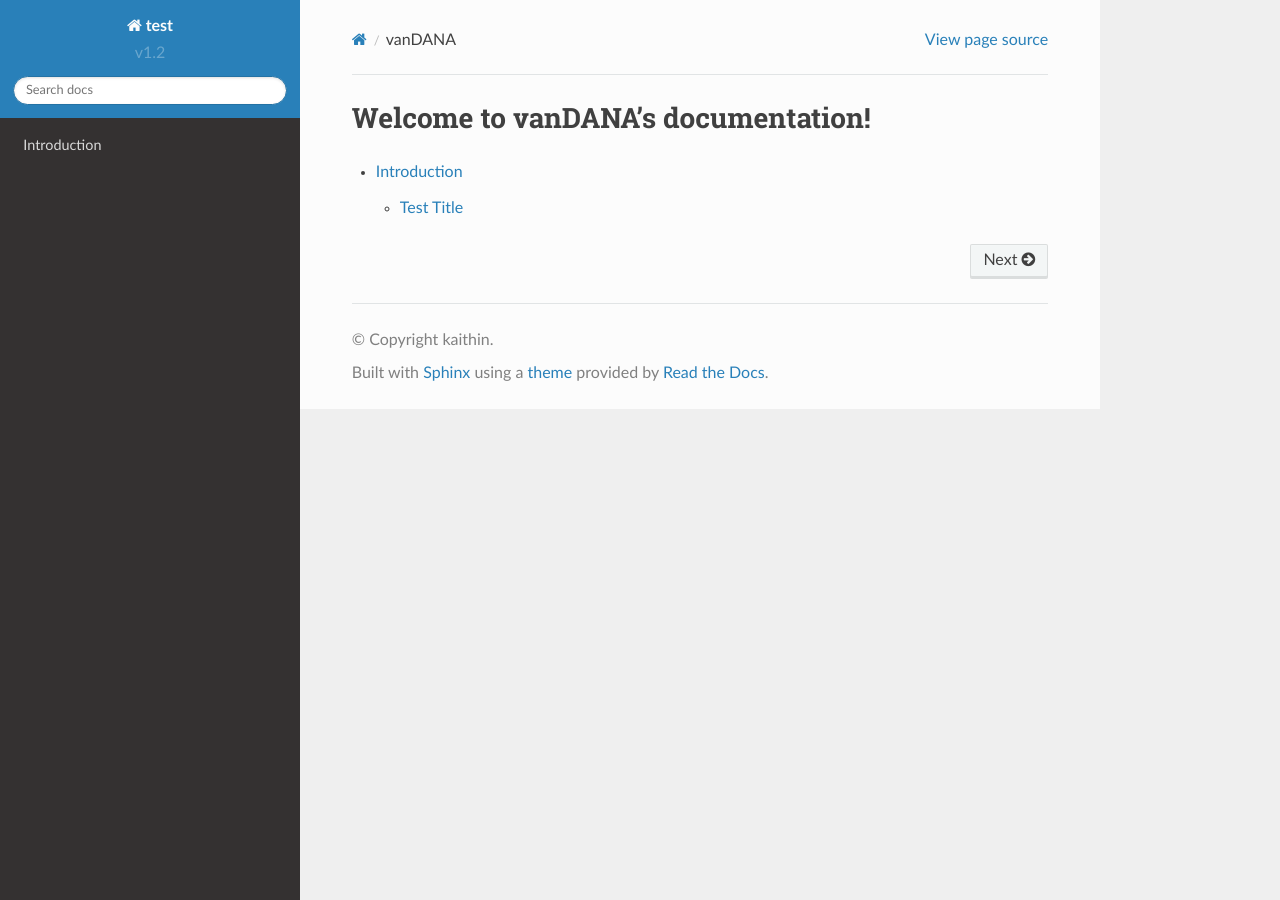
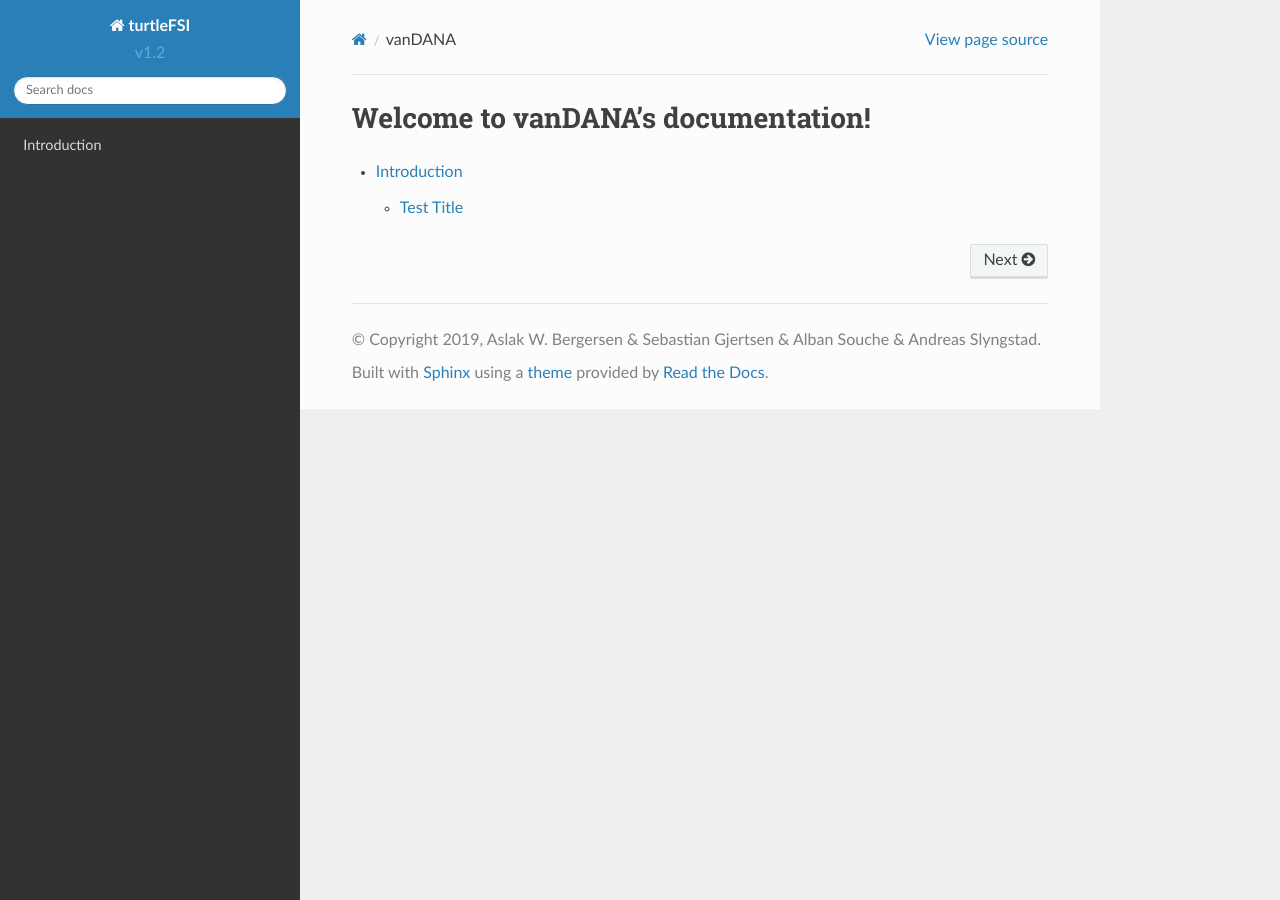
Before and after one commit to kaithin5/test, a Sphinx documentation site: the page built from docs/source/index.rst, in a window 1280 px wide. Built offline with Sphinx 7.4.7 and the Read the Docs theme 2.0.0, drawn with Linux system fonts in a browser that asks for light colours; pages that are not in the unit, such as notebooks, are missing from menus.

Commit message:
Update conf.py

```diff
--- a/docs/source/conf.py
+++ b/docs/source/conf.py
@@ -19,8 +19,9 @@
 
 # -- Project information -----------------------------------------------------
 
-project = 'test'
-copyright = 'test'
+project = 'turtleFSI'
+copyright = '2019, A. Sylngstad, S. Gjertsen, A. Bergersen, A. Souche, and K. Valen-Sendstad'
+author = 'A. Sylngstad, S. Gjertsen, A. Bergersen, A. Souche, and K. Valen-Sendstad'
 
 # The short X.Y version
 version = 'v1.2'
@@ -62,9 +63,9 @@ source_suffix = '.rst'
 master_doc = 'index'
 
 # General information about the project.
-project = u'test'
-copyright = u'kaithin'
-author = u'kaithin'
+project = u'turtleFSI'
+copyright = u'2019, Aslak W. Bergersen & Sebastian Gjertsen & Alban Souche & Andreas Slyngstad'
+author = u'Aslak W. Bergersen & Sebastian Gjertsen & Alban Souche & Andreas Slyngstad'
 
 # The language for content autogenerated by Sphinx. Refer to documentation
 # for a list of supported languages.
@@ -77,7 +78,7 @@ language = None
 # directories to ignore when looking for source files.
 # This pattern also affects html_static_path and html_extra_path .
 exclude_patterns = []
-autodoc_mock_imports = ["numpy", "dolfin"]
+autodoc_mock_imports = ["numpy", "dolfin", "turtleFSI"]
 
 # The name of the Pygments (syntax highlighting) style to use.
 pygments_style = 'sphinx'
@@ -116,7 +117,7 @@ html_static_path = ['_static']
 # -- Options for HTMLHelp output ---------------------------------------------
 
 # Output file base name for HTML help builder.
-htmlhelp_basename = 'testdoc'
+htmlhelp_basename = 'turtleFSIdoc'
 
 
 # -- Options for LaTeX output ------------------------------------------------
@@ -140,11 +141,11 @@ latex_elements = {
 }
 
 # Grouping the document tree into LaTeX files. List of tuples
-# (source start file, target name, title,turtleFSI
+# (source start file, target name, title,
 #  author, documentclass [howto, manual, or own class]).
 latex_documents = [
-    (master_doc, 'test.tex', 'test documentation',
-     'test', 'manual'),
+    (master_doc, 'turtleFSI.tex', 'turtleFSI Documentation',
+     'Aslak W. Bergersen & Sebastian Gjertsen & Alban Souche & Andreas Slyngstad', 'manual'),
 ]
 
 
@@ -153,7 +154,7 @@ latex_documents = [
 # One entry per manual page. List of tuples
 # (source start file, name, description, authors, manual section).
 man_pages = [
-    (master_doc, 'test', 'tes Documentation',
+    (master_doc, 'turtlefsi', 'turtleFSI Documentation',
      [author], 1)
 ]
 
@@ -164,8 +165,8 @@ man_pages = [
 # (source start file, target name, title, author,
 #  dir menu entry, description, category)
 texinfo_documents = [
-    (master_doc, 'test', 'test Documentation',
-     author, 'test', 'One line description of project.',
+    (master_doc, 'turtleFSI', 'turtleFSI Documentation',
+     author, 'turtleFSI', 'One line description of project.',
      'Miscellaneous'),
 ]
 
```
